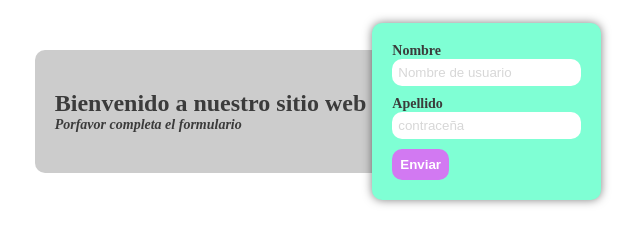
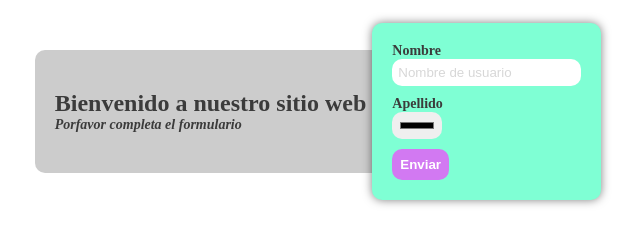
Before and after one commit to Ksh2ehehJnssn/encuentro8, a plain HTML site: page index.html in a window 1280 px wide. Shown: the whole page, without its empty margins (354-994 px from the left). Drawn offline with Linux system fonts and the light colour scheme.

Commit message:
actualizacion2

```diff
--- a/cards.html
+++ b/index.html
@@ -24,7 +24,7 @@
 
                 <label>
                     <span>Apellido</span>
-                    <input type="datetime"  placeholder="contraceña">
+                    <input type="color"  placeholder="contraceña">
                 </label>
 
                 <button>Enviar</button>
```
